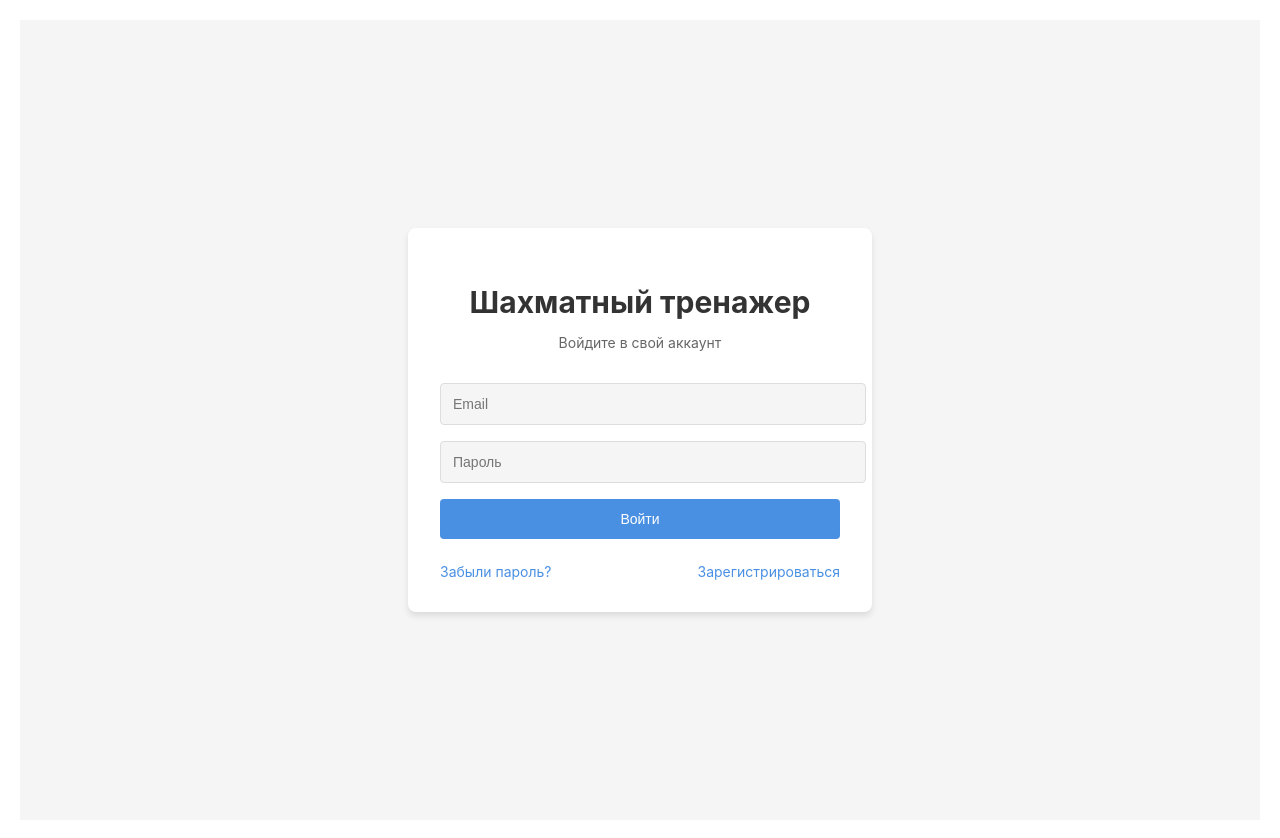
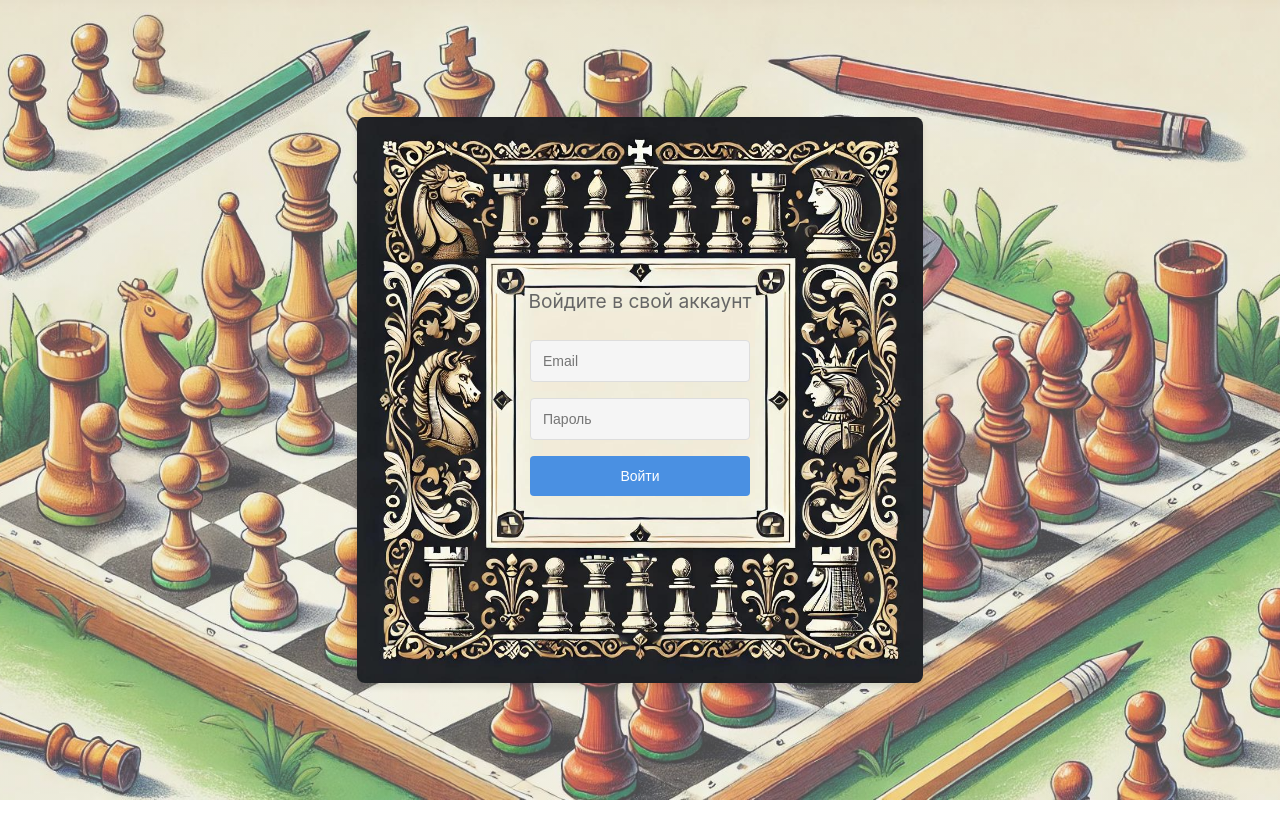
Before and after one commit to Sting29/chess-game2, a React (Create React App) app: page /login in a window 1280 px wide. After the commit the page ends 800 px from the top, so only its background shows below. Built offline with nearby package versions, Linux system fonts and the light colour scheme.

Commit message:
add background for login page

```diff
--- a/src/App.css
+++ b/src/App.css
@@ -35,10 +35,6 @@
   to {
     transform: rotate(360deg);
   }
-}
-
-.app {
-  padding: 20px;
 }
 
 .navigation {
--- a/src/pages/LoginPage/LoginPage.tsx
+++ b/src/pages/LoginPage/LoginPage.tsx
@@ -9,8 +9,6 @@
   SrOnly,
   Input,
   LoginButton,
-  LoginFooter,
-  Link,
 } from "./styles";
 
 export function LoginPage() {
@@ -27,7 +25,6 @@
     <LoginContainer>
       <LoginBox>
         <LoginHeader>
-          <h2>Шахматный тренажер</h2>
           <p>Войдите в свой аккаунт</p>
         </LoginHeader>
 
@@ -60,11 +57,6 @@
 
           <LoginButton type="submit">Войти</LoginButton>
         </LoginForm>
-
-        <LoginFooter>
-          <Link href="#">Забыли пароль?</Link>
-          <Link href="#">Зарегистрироваться</Link>
-        </LoginFooter>
       </LoginBox>
     </LoginContainer>
   );
--- a/src/pages/LoginPage/styles.ts
+++ b/src/pages/LoginPage/styles.ts
@@ -1,47 +1,68 @@
 import styled from "styled-components";
+import chessboardBackground from "../../assets/background/login_background.jpg";
+import loginFormBackground from "../../assets/background/login_form2.jpg";
 
 export const LoginContainer = styled.div`
   min-height: 100vh;
   display: flex;
   align-items: center;
   justify-content: center;
-  background-color: #f5f5f5;
+  background: linear-gradient(
+      rgba(245, 245, 245, 0.3),
+      rgba(245, 245, 245, 0.3)
+    ),
+    url(${chessboardBackground});
+  background-size: cover;
+  background-position: center;
+  background-repeat: no-repeat;
 `;
 
 export const LoginBox = styled.div`
-  width: 100%;
-  max-width: 400px;
+  display: flex;
+  flex-direction: column;
+  align-items: center;
+  width: 502px;
+  max-width: 502px;
+  height: 502px;
   padding: 2rem;
-  background: white;
+  background-image: url(${loginFormBackground});
+  background-size: cover;
+  background-position: center;
   border-radius: 8px;
   box-shadow: 0 4px 6px rgba(0, 0, 0, 0.1);
+  backdrop-filter: blur(5px);
+  transition: transform 0.2s, box-shadow 0.2s;
+
+  &:hover {
+    transform: translateY(-2px);
+    box-shadow: 0 6px 12px rgba(0, 0, 0, 0.15);
+  }
 `;
 
 export const LoginHeader = styled.div`
   text-align: center;
-  margin-bottom: 2rem;
-
-  h2 {
-    font-size: 1.875rem;
-    font-weight: bold;
-    color: #333;
-    margin-bottom: 0.5rem;
-  }
+  margin-bottom: 0.5rem;
 
   p {
-    font-size: 0.875rem;
+    margin-top: 140px;
+    font-size: 1.2rem;
     color: #666;
   }
 `;
 
 export const LoginForm = styled.form`
+  min-width: 220px;
   display: flex;
+  align-items: center;
+  justify-content: center;
   flex-direction: column;
   gap: 1rem;
 `;
 
 export const FormGroup = styled.div`
   position: relative;
+  display: flex;
+  min-width: 100%;
 `;
 
 export const SrOnly = styled.label`
@@ -96,21 +117,3 @@
     box-shadow: 0 0 0 2px rgba(74, 144, 226, 0.4);
   }
 `;
-
-export const LoginFooter = styled.div`
-  margin-top: 1.5rem;
-  display: flex;
-  justify-content: space-between;
-  font-size: 0.875rem;
-`;
-
-export const Link = styled.a`
-  color: #4a90e2;
-  text-decoration: none;
-  transition: color 0.2s;
-
-  &:hover {
-    color: #357abd;
-    text-decoration: underline;
-  }
-`;
```
Also changed, not shown: package.json (+9 -2 lines), src/types/images.d.ts (added, +24 -0 lines), src/assets/background/login_form.jpg (deleted), 1 other file (tests, documents, lock files or other folders).
